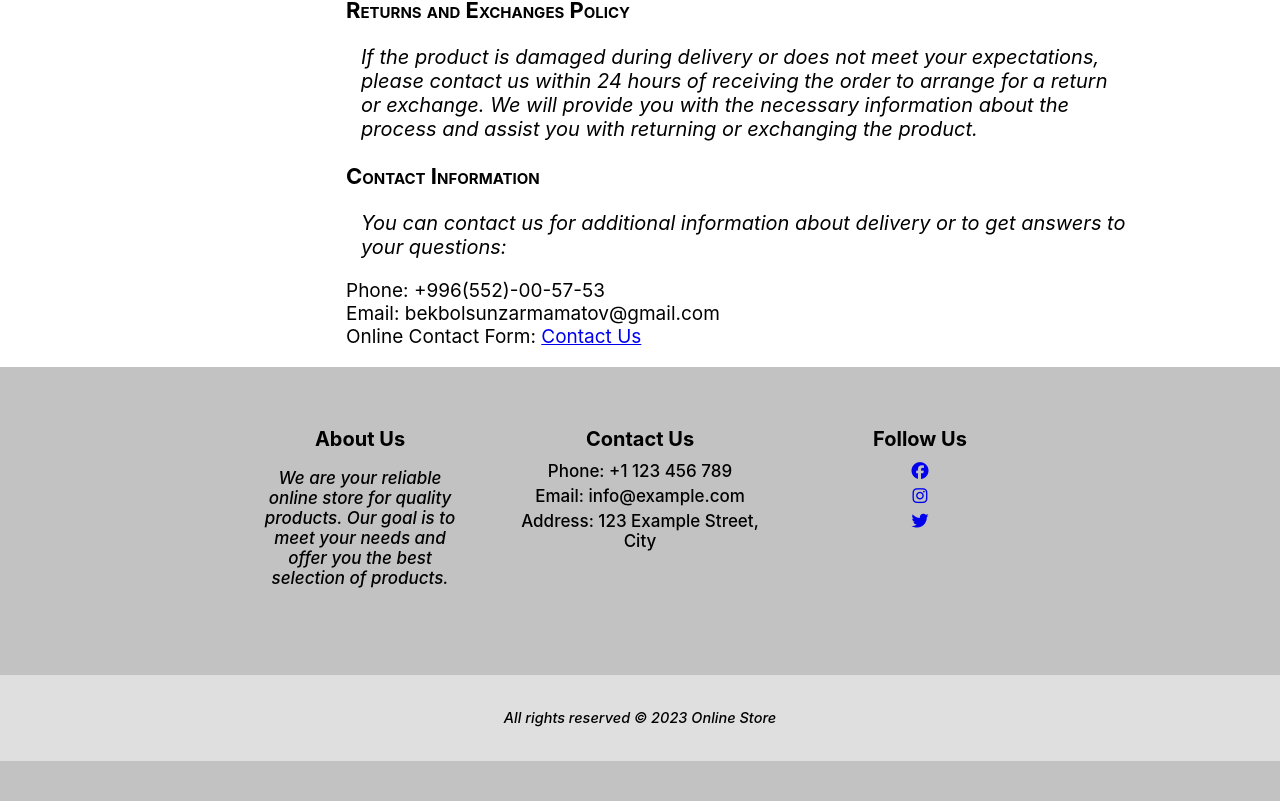
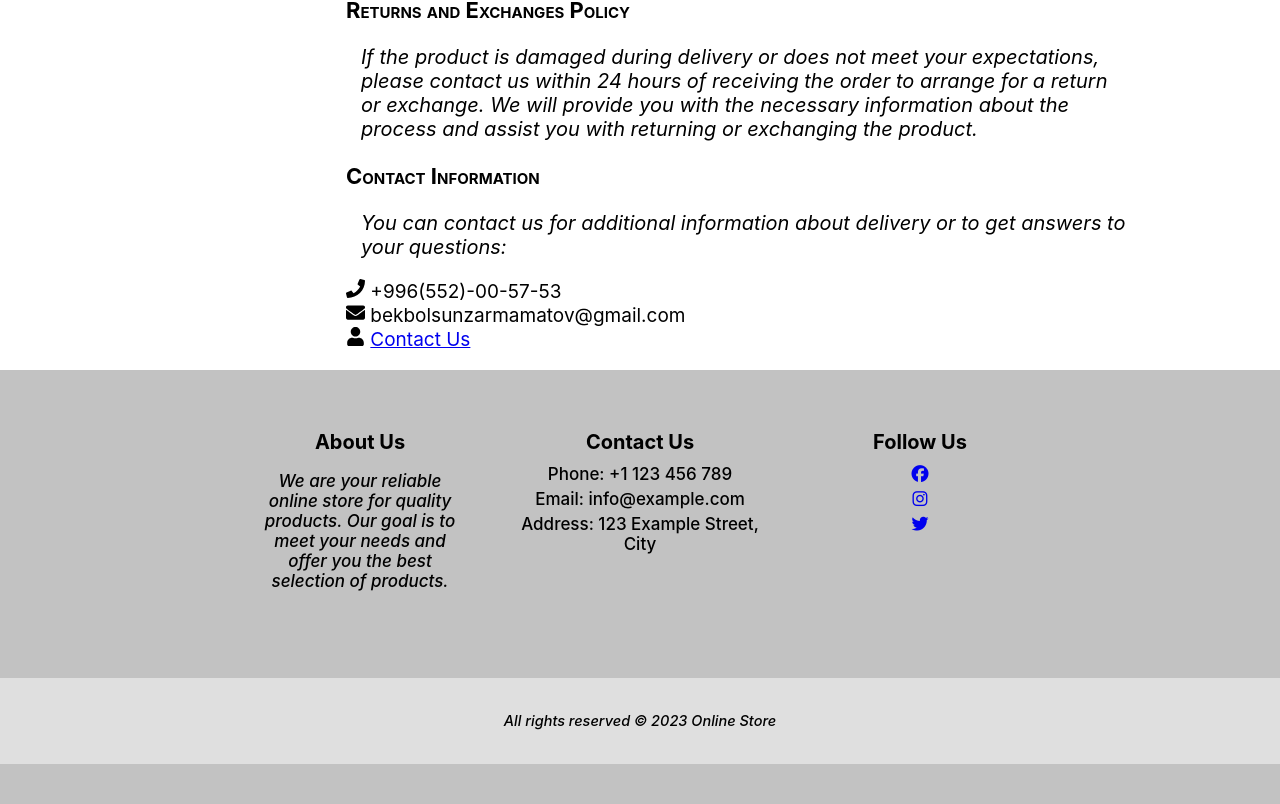
Before and after one commit to Bekbo1sun/diploma, a React (Create React App) app: page /technical-support in a window 1280 px wide. Shown: the part 863-1667 px from the top of the page. Built offline with nearby package versions, Linux system fonts and the light colour scheme; no server answers; the database is empty.

Commit message:
import the react-icons/fa in technical-support

```diff
--- a/src/component/pages/TechnicalSupport.js
+++ b/src/component/pages/TechnicalSupport.js
@@ -1,3 +1,4 @@
+import { FaPhone, FaEnvelope, FaUser } from 'react-icons/fa';
 import React from 'react';
 import "./TechnicalSupport.css";
 
@@ -61,10 +62,14 @@ export default function TechnicalSupport () {
       </p>
 
       <ul>
-        <li onClick={(handlePhoneClick)}>Phone: +996(552)-00-57-53</li>
-        <li>Email: bekbolsunzarmamatov@gmail.com</li>
+        <li onClick={handlePhoneClick}>
+          <FaPhone /> +996(552)-00-57-53
+        </li>
         <li>
-          Online Contact Form: <a href="https://example.com/contact">Contact Us</a>
+          <FaEnvelope /> bekbolsunzarmamatov@gmail.com
+        </li>
+        <li>
+          <FaUser /> <a href="https://example.com/contact">Contact Us</a>
         </li>
       </ul>
     </div>
```
